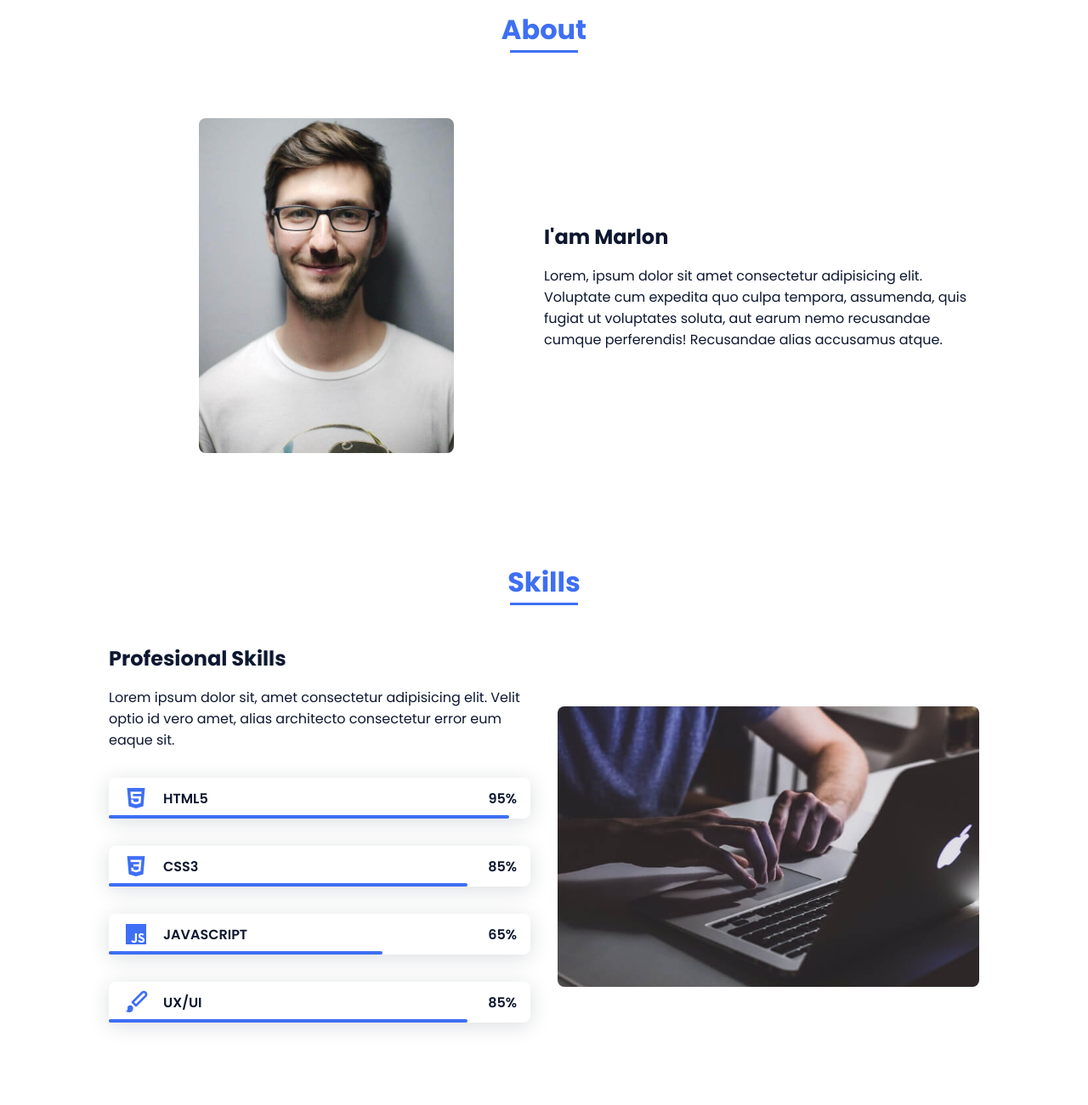
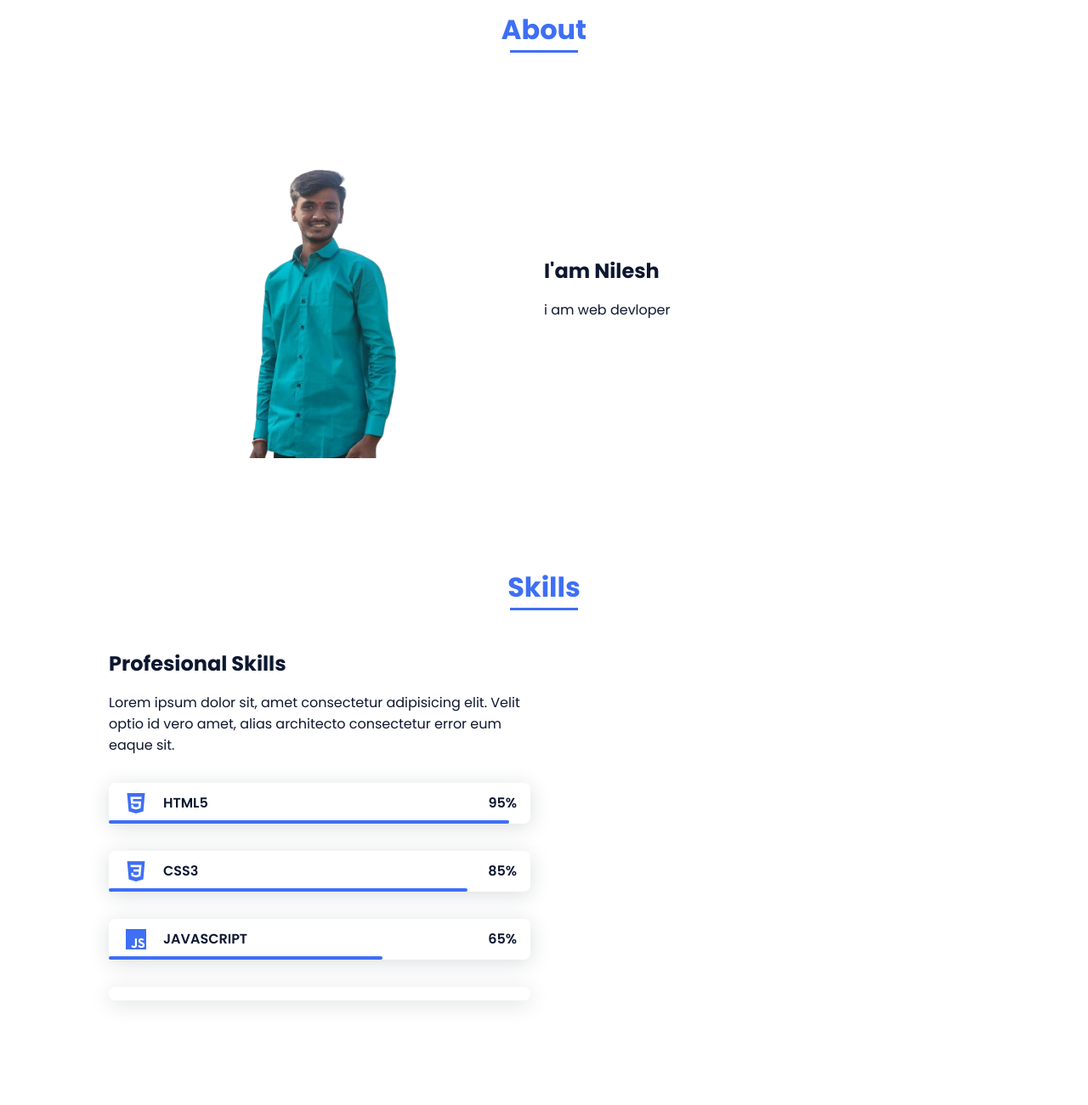
Before and after one commit to Nilesh-Shelke/portfolionilesh, a plain HTML site: page index.html in a window 1280 px wide. Shown: the part 760-2060 px from the top of the page at 85% size. Drawn offline with nearby package versions, Linux system fonts and the light colour scheme.

Commit message:
name change

```diff
--- a/index.html
+++ b/index.html
@@ -39,7 +39,7 @@
             <!--===== HOME =====-->
             <section class="home bd-grid" id="home">
                 <div class="home__data">
-                    <h1 class="home__title">Hi,<br>I'am <span class="home__title-color">Marlon</span><br> Web Designer</h1>
+                    <h1 class="home__title">Hi,<br>I'am <span class="home__title-color">Nilesh</span><br> Web Designer</h1>
 
                     <a href="#" class="button">Contact</a>
                 </div>
@@ -57,7 +57,7 @@
                         </mask>
                         <g mask="url(#mask0)">
                             <path d="M9.19024 145.964C34.0253 76.5814 114.865 54.7299 184.111 29.4823C245.804 6.98884 311.86 -14.9503 370.735 14.143C431.207 44.026 467.948 107.508 477.191 174.311C485.897 237.229 454.931 294.377 416.506 344.954C373.74 401.245 326.068 462.801 255.442 466.189C179.416 469.835 111.552 422.137 65.1576 361.805C17.4835 299.81 -17.1617 219.583 9.19024 145.964Z"/>
-                            <image class="home__blob-img" x="50" y="60" href="assets/img/perfil.png"/>
+                            <image class="home__blob-img" x="50" y="60" href="./assets/css/Media-removebg-preview.png"/>
                         </g>
                     </svg>
                 </div>
@@ -69,12 +69,12 @@
 
                 <div class="about__container bd-grid">
                     <div class="about__img">
-                        <img src="assets/img/about.jpg" alt="">
+                        <img src="/assets/img/Media-removebg-preview.png" alt="">
                     </div>
 
                     <div>
-                        <h2 class="about__subtitle">I'am Marlon</h2>
-                        <p class="about__text">Lorem, ipsum dolor sit amet consectetur adipisicing elit. Voluptate cum expedita quo culpa tempora, assumenda, quis fugiat ut voluptates soluta, aut earum nemo recusandae cumque perferendis! Recusandae alias accusamus atque.</p>
+                        <h2 class="about__subtitle">I'am Nilesh</h2>
+                        <p class="about__text"> i am web devloper </p>
                     </div>
                 </div>
             </section>
@@ -124,22 +124,12 @@
                             </div>
                         </div>
                         <div class="skills__data">
-                            <div class="skills__names">
-                                <i class='bx bxs-paint skills__icon'></i>
-                                <span class="skills__name">UX/UI</span>
-                            </div>
-                            <div class="skills__bar skills__ux">
 
-                            </div>
-                            <div>
-                                <span class="skills__percentage">85%</span>
-                            </div>
+
                         </div>
                     </div>
 
-                    <div>
-                        <img src="assets/img/work3.jpg" alt="" class="skills__img">
-                    </div>
+
                 </div>
             </section>
 
@@ -186,7 +176,7 @@
 
         <!--===== FOOTER =====-->
         <footer class="footer">
-            <p class="footer__title">Marlon</p>
+            <p class="footer__title">Nilesh</p>
             <div class="footer__social">
                 <a href="#" class="footer__icon"><i class='bx bxl-facebook' ></i></a>
                 <a href="#" class="footer__icon"><i class='bx bxl-instagram' ></i></a>
```
Also changed, not shown: Media.jpg (added), assets/css/Media-removebg-preview.png (added), assets/img/Media-removebg-preview.png (added).
